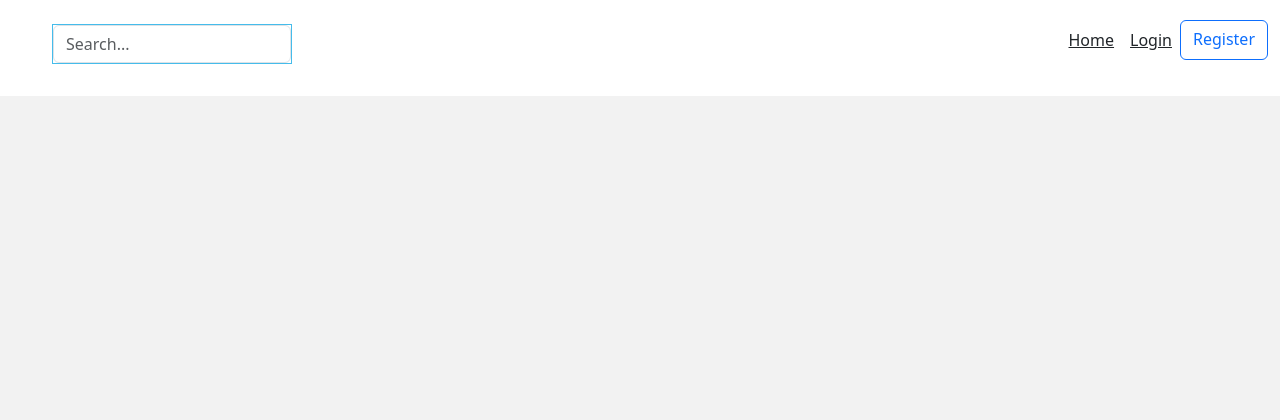
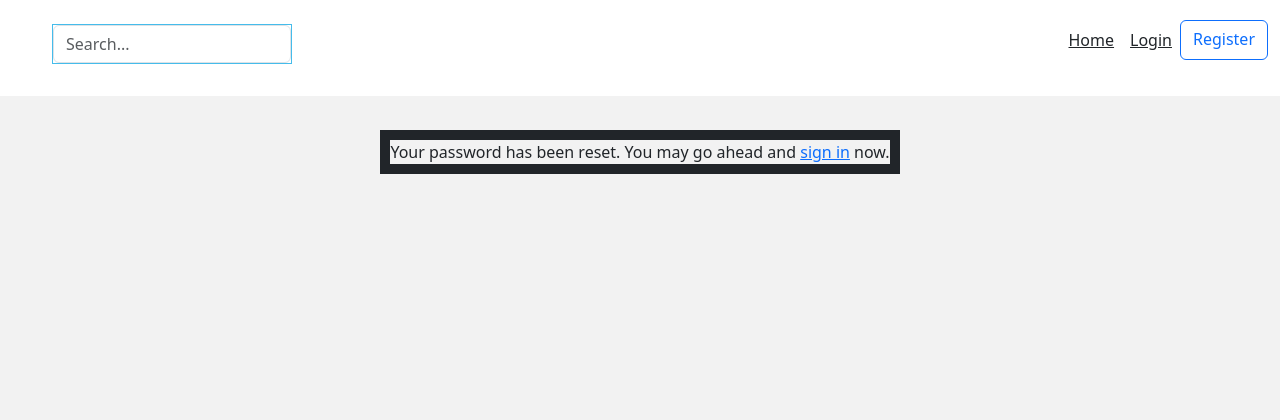
Before and after one commit to Jordan-Finlay/blog_online, a Django app: page /reset/done/ in a window 1280 px wide. Shown: the top 420 px of the page. Run offline with Django 4.2, Linux system fonts and the light colour scheme.

Commit message:
updated/added some comments throughout

```diff
--- a/account/admin.py
+++ b/account/admin.py
@@ -2,6 +2,7 @@
 from django.contrib.auth.admin import UserAdmin
 from account.models import Account
 
+#Admin page and what it displays
 class AccountAdmin(UserAdmin):
     list_display = ('email', 'username', 'date_joined', 'last_login', 'is_admin', 'is_staff')
     search_fields = ('email', 'username',)
--- a/account/models.py
+++ b/account/models.py
@@ -18,7 +18,7 @@
         user.save(using=self._db)
         return user
 
-
+    #Create superuser (for myself)
     def create_superuser(self, email, username, password):
         user = self.create_user(
                 email=self.normalize_email(email),
@@ -32,7 +32,7 @@
         return user
 
 
-
+#All options I can use to change/upgrade users accounts
 class Account(AbstractBaseUser):
     email           = models.EmailField(verbose_name="email", max_length=60, unique=True)
     username        = models.CharField(max_length=30, unique=True)
--- a/account/templates/account/register.html
+++ b/account/templates/account/register.html
@@ -44,6 +44,7 @@
 
 </style>
 
+<!--Sign up page/form to allow the user to register an account-->
 <form class="form-signin w-100 m-auto pushdown" method='POST'>{% csrf_token %}
     <div class="d-flex flex-column pb-3">
         <img class="img-fluid mx-auto d-block" src="{% static 'penguin.jpeg' %}" alt="Picture of penguin" width="70" height="70">
@@ -60,12 +61,13 @@
 
     {% for field in registration_form %}
         <p>
+            <!--Error checks so the user can't duplicate another account thats made(email or username)-->
             {% for error in field.errors %}
                 <p style="color: red;">{{ error }}</p>
             {% endfor %}
         </p>
     {% endfor %}
-
+            <!--Error checks so the user can't duplicate another account thats made(email or username)-->
     {% if registration_form.non_field_errors %}
         <div style="color: red;">
             <p>{{registration_form.non_field_errors}}</p>
--- a/account/views.py
+++ b/account/views.py
@@ -63,6 +63,7 @@
 
     context = {}
 
+    #Checks form and user is correct
     if request.POST:
         form = AccountUpdateForm(request.POST, instance=request.user)
         if form.is_valid():
--- a/blog/models.py
+++ b/blog/models.py
@@ -30,7 +30,7 @@
 def submission_delete(sender, instance, **kwargs):
     instance.image.delete(False)
 
-#pre save
+#pre save before the user saves
 def pre_save_blog_post_receiver(sender, instance, *args, **kwargs):
     if not instance.slug:
         instance.slug = slugify(instance.author.username + "-" + instance.title)
--- a/blog/templates/blog/snippets/blog_post_pagination.html
+++ b/blog/templates/blog/snippets/blog_post_pagination.html
@@ -10,7 +10,7 @@
             </li>
         {% endif %}
 
-        <!--A loop for multiple pages-->
+        <!--A loop for multiple pages to be displayed-->
         {% for i in blog_posts.paginator.page_range %}
             {% if blog_posts.number == i %}
                 <li class="page-item active"><a class="page-link">{{ i }}</a></li>
--- a/templates/base.html
+++ b/templates/base.html
@@ -3,15 +3,5 @@
 
 {% block content %}
 
-<div style="border: 2px solid #000;">
-    <h1>This is the main body</h1>
-    <p>Heres the main content</p>
-
-
-    {% for account in accounts %}
-        <p>{{account}}</p>
-    {% endfor %}
-
-</div>
 
 {% endblock content %}
--- a/templates/registration/password_reset_complete.html
+++ b/templates/registration/password_reset_complete.html
@@ -2,8 +2,13 @@
 
 
 {% block content %}
+<style type="text/css">
+	.pushdown {
+		padding-top: 130px;
+	}
+</style>
 
-<div class="container">
+<div class="container pushdown">
 	<div class="d-flex flex-column">
 		<p class="m-auto">Your password has been reset. You may go ahead and <a href="{% url 'login' %}">sign in</a> now.</p>
 	</div>
--- a/templates/registration/password_reset_form.html
+++ b/templates/registration/password_reset_form.html
@@ -31,10 +31,13 @@
   .h3{
     text-align: center;
   }
+	.pushdown {
+		padding-top: 130px;
+	}
 </style>
 
 
-<form method="POST" class="form-signin">{% csrf_token %}
+<form method="POST" class="form-signin pushdown">{% csrf_token %}
 	<h1 class="h3 mb-3 font-weight-normal">Reset password</h1>
     <input name="email" class="form-control" placeholder="Email address" type="email" id="id_email" required="true">
 	<button class="btn btn-lg btn-primary btn-block" type="submit">Send reset email</button>
```
Also changed, not shown: account/forms.py (+5 -2 lines), account/templates/account/login.html (+7 -5 lines), templates/registration/password_change_done.html (+6 -1 lines), templates/registration/password_reset_done.html (+6 -1 lines), db.sqlite3.
